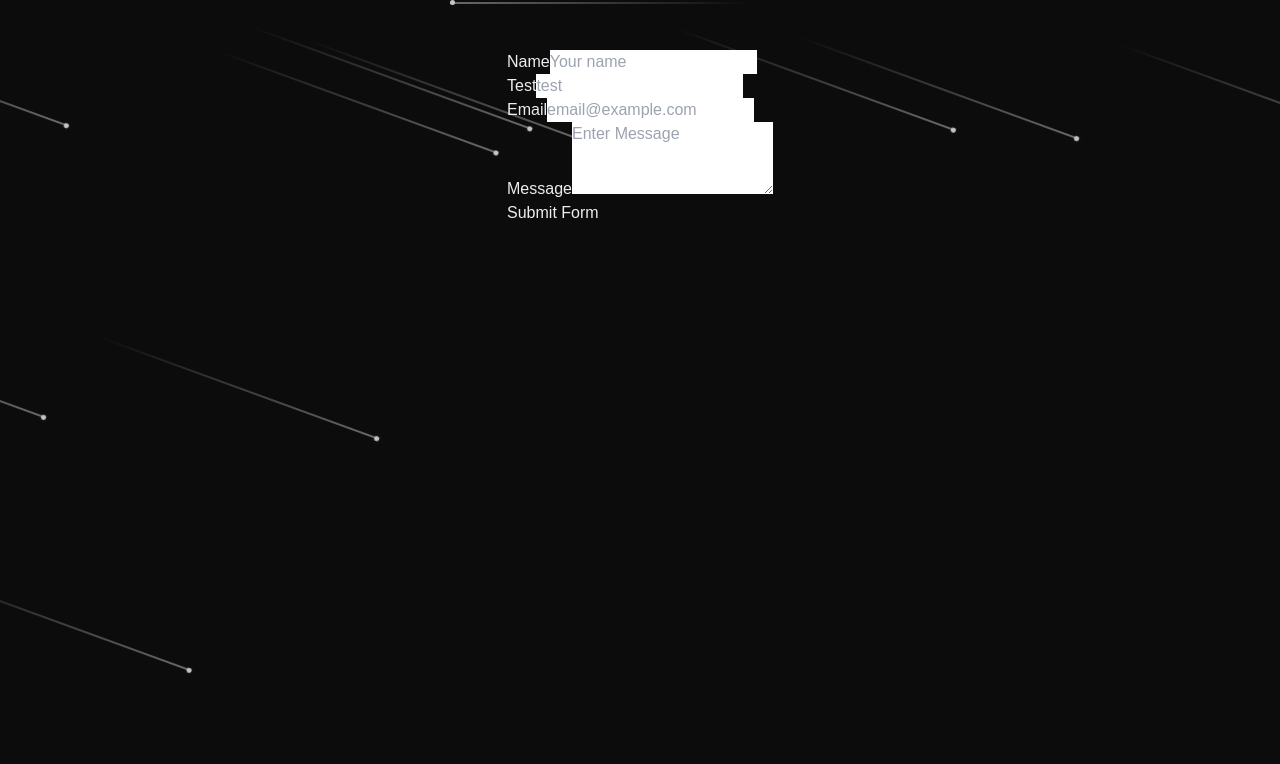
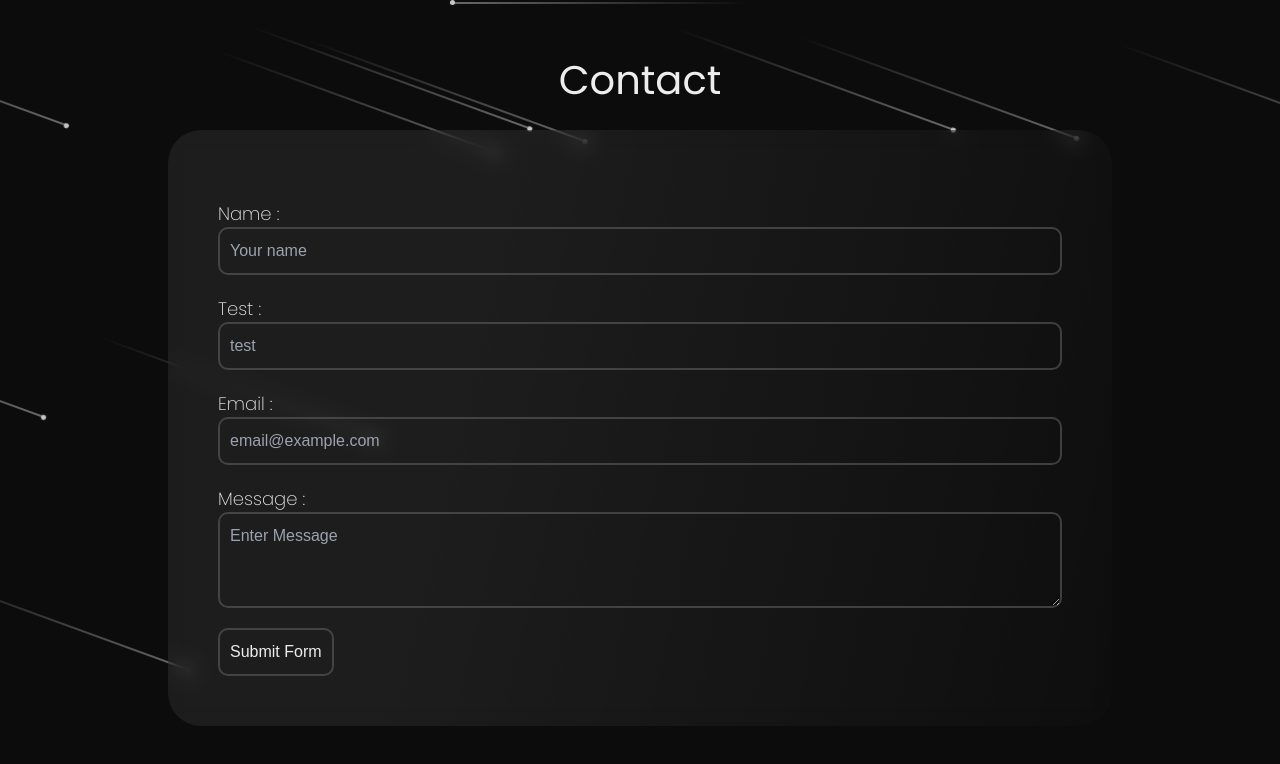
Before and after one commit to princemerja1/portfolio, a Next.js app: page /contact in a window 1280 px wide. Shown: the top 764 px of the page. Built offline with nearby package versions, Linux system fonts and the light colour scheme.

Commit message:
Contact page design

```diff
--- /dev/null
+++ b/public/card.css
@@ -0,0 +1,10 @@
+.card {
+    background: linear-gradient(
+      103.16deg,
+      rgba(255, 255, 255, 0.07) 32.38%,
+      rgba(255, 255, 255, 0.01) 100%
+    );
+    backdrop-filter: blur(10px);
+    -webkit-backdrop-filter: blur(10px);
+    /* border-radius: 53px;  */
+  }
--- a/src/app/contact/Contact.css
+++ b/src/app/contact/Contact.css
@@ -1,5 +1,44 @@
-/* .contact-main-container{
-    width: 100vw;
-    height: 100vh;
-    background: black;
-} */
+@import url("https://fonts.googleapis.com/css2?family=Instrument+Serif:ital@0;1&family=Poppins:ital,wght@0,100;0,200;0,300;0,400;0,500;0,600;0,700;0,800;0,900;1,100;1,200;1,300;1,400;1,500;1,600;1,700;1,800;1,900&display=swap");
+.contact {
+  font-family: "Poppins", serif;
+  font-weight: 400;
+  font-style: normal;
+  width: 100%;
+  height: auto;
+  font-size: 30pt;
+  text-align: center;
+  margin: 0 20px 20px 20px;
+}
+.contact-main-container {
+  width: 80%;
+  height: 100%;
+  border-radius: 33px;
+  padding: 50px;
+  /* background: black; */
+}
+
+.contact-container {
+  display: flex;
+  flex-direction: column;
+  margin: 20px 0 20px 0;
+}
+
+.contact-container label {
+  font-family: "Poppins", serif;
+  font-weight: 200;
+  font-style: normal;
+  font-size: 18px;
+  margin: 0 0 10px 5`px;
+}
+
+.contact-container .border {
+  border-radius: 15px;
+  color: black;
+  background: none;
+  border: 2px solid rgba(92, 92, 92, 0.623);
+  border-radius: 10px;
+  width: auto;
+  height: auto;
+  float: left;
+  padding: 10px 10px 10px 10px;
+}
--- a/src/app/contact/page.tsx
+++ b/src/app/contact/page.tsx
@@ -1,5 +1,7 @@
 "use client";
 import "./Contact.css";
+import "../components/card.css";
+import "../components/button.css";
 import React from "react";
 
 export default function Contact() {
@@ -11,7 +13,8 @@ export default function Contact() {
     // Explicitly cast form elements to their respective HTML types
     const name = (form.elements.namedItem("name") as HTMLInputElement).value;
     const email = (form.elements.namedItem("email") as HTMLInputElement).value;
-    const message = (form.elements.namedItem("message") as HTMLTextAreaElement).value;
+    const message = (form.elements.namedItem("message") as HTMLTextAreaElement)
+      .value;
     const test = (form.elements.namedItem("test") as HTMLInputElement).value;
 
     const response = await fetch("https://api.web3forms.com/submit", {
@@ -37,35 +40,52 @@ export default function Contact() {
 
   return (
     <>
-      <div className="contact-main-container">
+      <div className="contact">Contact</div>
+      <div className="card contact-main-container">
         <form onSubmit={handleSubmit}>
-          <div>
-            <label htmlFor="name">Name</label>
-            <input type="text" name="name" required placeholder="Your name" />
+          <div className="contact-container">
+            <label htmlFor="name">Name :</label>
+            <input
+              className="border"
+              type="text"
+              name="name"
+              required
+              placeholder="Your name"
+            />
           </div>
-          <div>
-            <label htmlFor="test">Test</label>
-            <input type="text" name="test" required placeholder="test" />
+          <div className="contact-container">
+            <label htmlFor="test">Test :</label>
+            <input
+              className="border"
+              type="text"
+              name="Test"
+              required
+              placeholder="test"
+            />
           </div>
-          <div>
-            <label htmlFor="email">Email</label>
+          <div className="contact-container">
+            <label htmlFor="email">Email :</label>
             <input
+              className="border"
               type="email"
               name="email"
               required
               placeholder="email@example.com"
             />
           </div>
-          <div>
-            <label htmlFor="message">Message</label>
+          <div className="contact-container">
+            <label htmlFor="message">Message :</label>
             <textarea
+              className="border"
               name="message"
               required
               rows={3}
               placeholder="Enter Message"
             ></textarea>
           </div>
-          <button type="submit">Submit Form</button>
+          <button className="button border" type="submit">
+            Submit Form
+          </button>
         </form>
       </div>
     </>
--- a/src/app/globals.css
+++ b/src/app/globals.css
@@ -1,6 +1,8 @@
 @tailwind base;
 @tailwind components;
 @tailwind utilities;
+
+@import url('https://fonts.googleapis.com/css2?family=Instrument+Serif:ital@0;1&family=Poppins:ital,wght@0,100;0,200;0,300;0,400;0,500;0,600;0,700;0,800;0,900;1,100;1,200;1,300;1,400;1,500;1,600;1,700;1,800;1,900&display=swap');
 
 ::-webkit-scrollbar{
     display: none;
```
Also changed, not shown: src/app/components/Hero/hero.css (+213 -14 lines).
